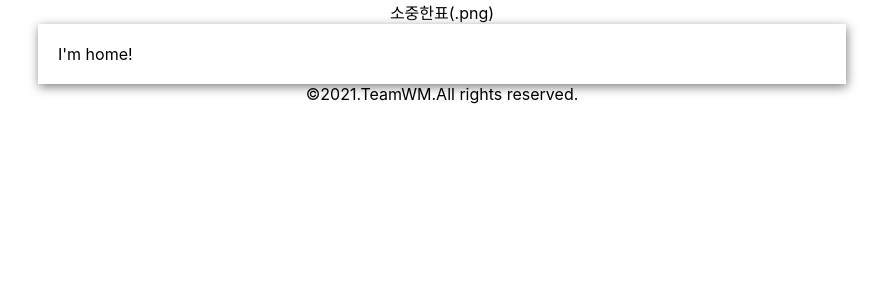
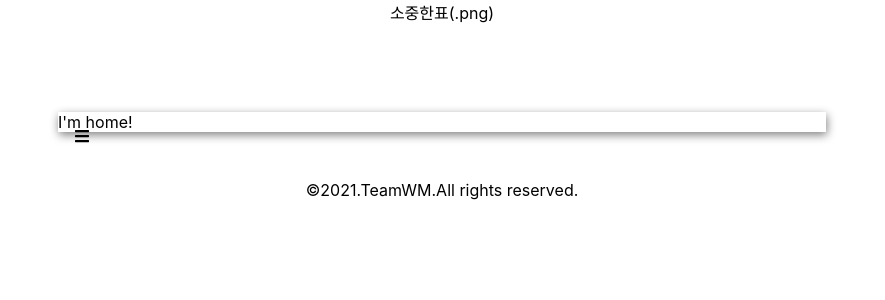
Before and after one commit to JinwangMok/UNI_Candidate_Info_App, a React (Create React App) app: page / in a window 1280 px wide. Shown: the top 300 px of the page, without its empty margins (198-1083 px from the left). Built offline with nearby package versions, Linux system fonts and the light colour scheme.

Commit message:
Chore : Nav 레이아웃 및 스타일

```diff
--- a/package.json
+++ b/package.json
@@ -8,6 +8,7 @@
     "@testing-library/user-event": "^12.8.3",
     "react": "^17.0.2",
     "react-dom": "^17.0.2",
+    "react-icons": "^4.3.1",
     "react-router-dom": "^6.0.2",
     "react-scripts": "4.0.3",
     "web-vitals": "^1.1.2"
--- a/src/App.css
+++ b/src/App.css
@@ -1,4 +1,6 @@
+@import "./css/Header.css";
 @import "./css/Main.css";
+@import "./css/Nav.css";
 
 .App{
   display: flex;
@@ -6,3 +8,8 @@
   justify-content: center;
   align-items: center;
 }
+
+ul, li {
+  margin: 0;
+  padding: 0;
+}
--- a/src/components/Footer.js
+++ b/src/components/Footer.js
@@ -2,9 +2,9 @@ import React from "react";
 
 function Footer(){
     return(
-        <div className="Footer">
+        <footer className="Footer">
             ©2021.TeamWM.All rights reserved.
-        </div>
+        </footer>
     );
 }
 
--- a/src/components/Header.js
+++ b/src/components/Header.js
@@ -2,9 +2,9 @@ import React from "react";
 
 function Header(){
     return(
-        <div className="Header">
+        <header className="Header">
             소중한표(.png)
-        </div>
+        </header>
     );
 }
 
--- a/src/components/Main.js
+++ b/src/components/Main.js
@@ -5,11 +5,14 @@ import {
     Route,
     Link
   } from "react-router-dom";
+import Nav from "./Nav";
 
 function Main(){
     return(
         <Router>
-            <div className="Main">
+            <main className="Main">
+                <Nav />
+                <section className="Contents">
                     <Routes>
                         <Route exact path="/" element={<Home />}>
                         </Route>
@@ -20,7 +23,8 @@ function Main(){
                             party
                         </Route>
                     </Routes>
-            </div>
+                </section>
+            </main>
         </Router>
     );
 }
--- /dev/null
+++ b/src/components/Nav.js
@@ -0,0 +1,31 @@
+import React, { useState } from "react";
+import { FaBars, FaSearch, FaChevronLeft } from "react-icons/fa";
+
+function Nav(){
+    let [showMenu, setShowMenu] = useState("hide");
+
+    return(
+        <nav className="Nav">
+            <div className="Nav_toggleBtn" onClick={ () => { showMenu=="show"?setShowMenu("hide"):setShowMenu("show") } }>
+                <FaBars />
+            </div>
+            <div className={ showMenu }>
+                <div className="Nav_search">
+                    <input type="text" placeholder="후보자 이름으로 검색하세요." className="Nav_searchText"/>
+                    <div className="Nav_searchBtn">
+                        <FaSearch />
+                    </div>
+                </div>
+                <div className="Nav_lists">{/* 추후 서버 데이터로 변경 고려 */}
+                    <span>바로가기</span>
+                    <ul>
+                        <li>2022 대선</li>
+                        <li>정당별 정책정보</li>
+                    </ul>
+                </div>
+            </div>
+        </nav>
+    );
+}
+
+export default Nav;
--- a/src/css/Header.css
+++ b/src/css/Header.css
@@ -0,0 +1,3 @@
+.Header{
+    height: 7rem;
+}
--- a/src/css/Main.css
+++ b/src/css/Main.css
@@ -1,5 +1,6 @@
 .Main{
+    display: flex;
     width: 60%;
-    padding: 20px;
+    margin-bottom: 3rem;
     box-shadow: 1px 3px 10px gray;
 }
--- /dev/null
+++ b/src/css/Nav.css
@@ -0,0 +1,53 @@
+.Nav{
+    display: flex;
+    flex-direction: column;
+}
+
+.Nav_toggleBtn{
+    position: absolute;
+    padding-top: 1rem;
+    padding-left: 1rem;
+}
+
+.Nav_toggleBtn:hover,
+.Nav_searchBtn:hover{
+    cursor: pointer;
+}
+
+.show{
+    width: 80%;
+    display: flex;
+    flex-direction: column;
+    padding: 1rem;
+    padding-top: 2.5rem;
+    margin-right: 1rem;
+    box-shadow: 5px 0px 10px gray;
+}
+
+.hide{
+    display: none;
+}
+
+.Nav_search{
+    display: flex;
+    justify-content: space-between;
+    border-bottom: 2px solid black;
+    margin-bottom: 2rem;
+}
+
+.Nav_searchText{
+    flex-grow: 1;
+    font-size: 0.4rem;
+    border: none;
+}
+.Nav_searchText:focus{
+    outline-width: 0;
+}
+
+.Nav_lists span{
+    font-size: 0.8rem;
+}
+
+.Nav_lists ul{
+    list-style-type: none;
+}
```
Also changed, not shown: 1 other file (tests, documents, lock files or other folders). Lines whose indentation alone changed are shown as unchanged.
